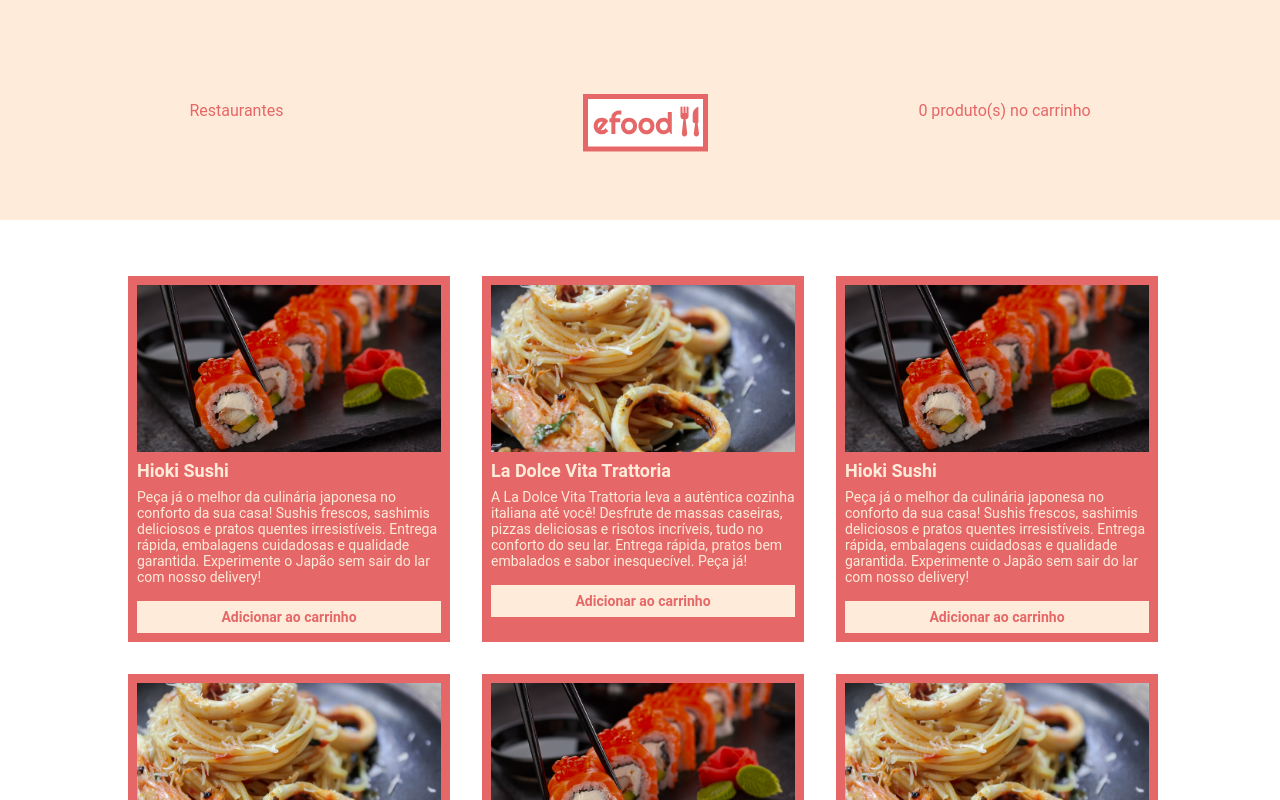
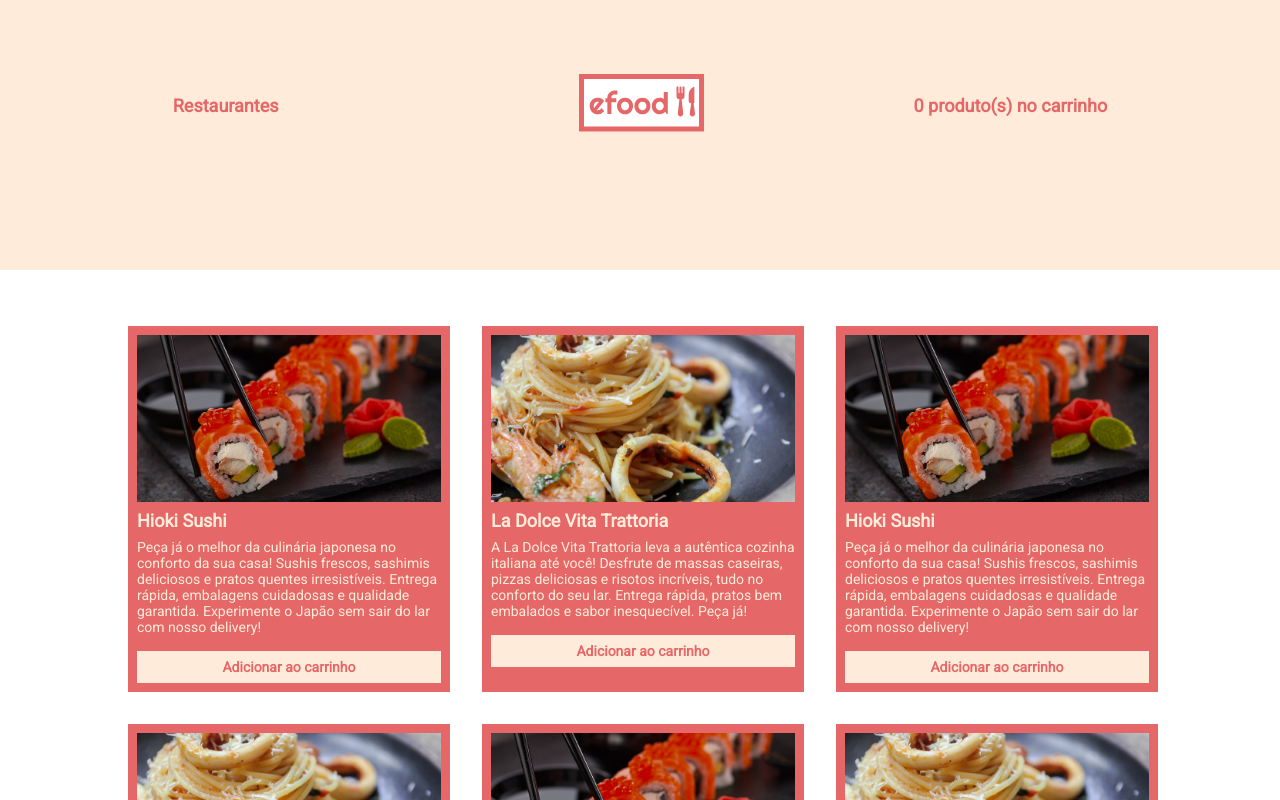
Before and after one commit to JulioVieiraP/efood, a React (Create React App) app: page /Perfil in a window 1280 px wide. Shown: the top 800 px of the page. Built offline with nearby package versions, Linux system fonts and the light colour scheme.

Commit message:
Style: adicionando Fontes

```diff
--- a/public/index.html
+++ b/public/index.html
@@ -1,5 +1,5 @@
 <!DOCTYPE html>
-<html lang="en">
+<html lang="pt-br">
   <head>
     <meta charset="utf-8" />
     <link rel="icon" href="%PUBLIC_URL%/favicon.ico" />
@@ -24,7 +24,10 @@
       work correctly both with client-side routing and a non-root public URL.
       Learn how to configure a non-root public URL by running `npm run build`.
     -->
-    <title>React App</title>
+    <title>Efood</title>
+    <link rel="preconnect" href="https://fonts.googleapis.com">
+    <link rel="preconnect" href="https://fonts.gstatic.com" crossorigin>
+    <link href="https://fonts.googleapis.com/css2?family=Roboto&display=swap" rel="stylesheet">
   </head>
   <body>
     <noscript>You need to enable JavaScript to run this app.</noscript>
--- a/src/components/Header/index.tsx
+++ b/src/components/Header/index.tsx
@@ -17,7 +17,7 @@
     <S.Header>
       <S.ContainerHeader Home={Home}>
         <div>
-          <S.RestaurantName>{titleRestaurante}</S.RestaurantName>
+          <span>{titleRestaurante}</span>
         </div>
         <div className="logoContainer">
           <Link to="/">
@@ -25,7 +25,7 @@
           </Link>
         </div>
         <div>
-          <S.CartItems>{titleCarrinho}</S.CartItems>
+          <span>{titleCarrinho}</span>
         </div>
       </S.ContainerHeader>
       <S.Title
--- a/src/components/Header/styles.ts
+++ b/src/components/Header/styles.ts
@@ -3,38 +3,39 @@
 import { Props } from '.'
 
 export const Header = styled.header<Props>`
+  height: 270px;
   background-color: ${cores.Pêssego};
   display: flex;
-  flex-direction: ${(props) => (props.Home ? 'column' : 'row')};
+  flex-direction: column;
   align-items: center;
   justify-content: center;
   text-align: center;
 `
 
 export const Title = styled.h1`
-  margin-top: 138px;
-  margin-bottom: 40px;
+  margin: 50px 0 30px;
+  font-size: 36px;
+  font-weight: 900;
   color: ${cores.RosaAvermelhado};
 `
 
 export const ContainerHeader = styled.div<Props>`
   max-width: 1366px;
+  height: 138px;
   width: 100%;
   margin: 0 auto;
+  display: flex;
   align-items: center;
-  display: flex;
   justify-content: center;
-  margin: 64px 0;
+  padding-top: 20px;
+
+  span {
+    font-size: 18px;
+    font-weight: 900;
+    color: ${cores.RosaAvermelhado};
+  }
 
   .logoContainer {
-    margin: ${(props) => (props.Home ? '0' : '30px 210px 0 300px')};
+    padding: ${(props) => (props.Home ? '0' : '0 210px 0 300px')};
   }
 `
-
-export const RestaurantName = styled.span`
-  color: ${cores.RosaAvermelhado};
-`
-
-export const CartItems = styled.span`
-  color: ${cores.RosaAvermelhado};
-`
--- a/src/components/ProductCard/styles.ts
+++ b/src/components/ProductCard/styles.ts
@@ -48,6 +48,7 @@
 
 export const Title = styled.h3`
   font-size: 18px;
+  font-weight: 700;
   font-weight: bold;
 `
 
--- a/src/styles/Globalcss.ts
+++ b/src/styles/Globalcss.ts
@@ -7,7 +7,7 @@
     box-sizing: border-box;
     text-decoration: none;
     list-style: none;
-    font-family: 'Roboto', sans-serif;
+    font-family: "Roboto", sans-serif;
 
     .container{
       max-width: 1024px;
```
